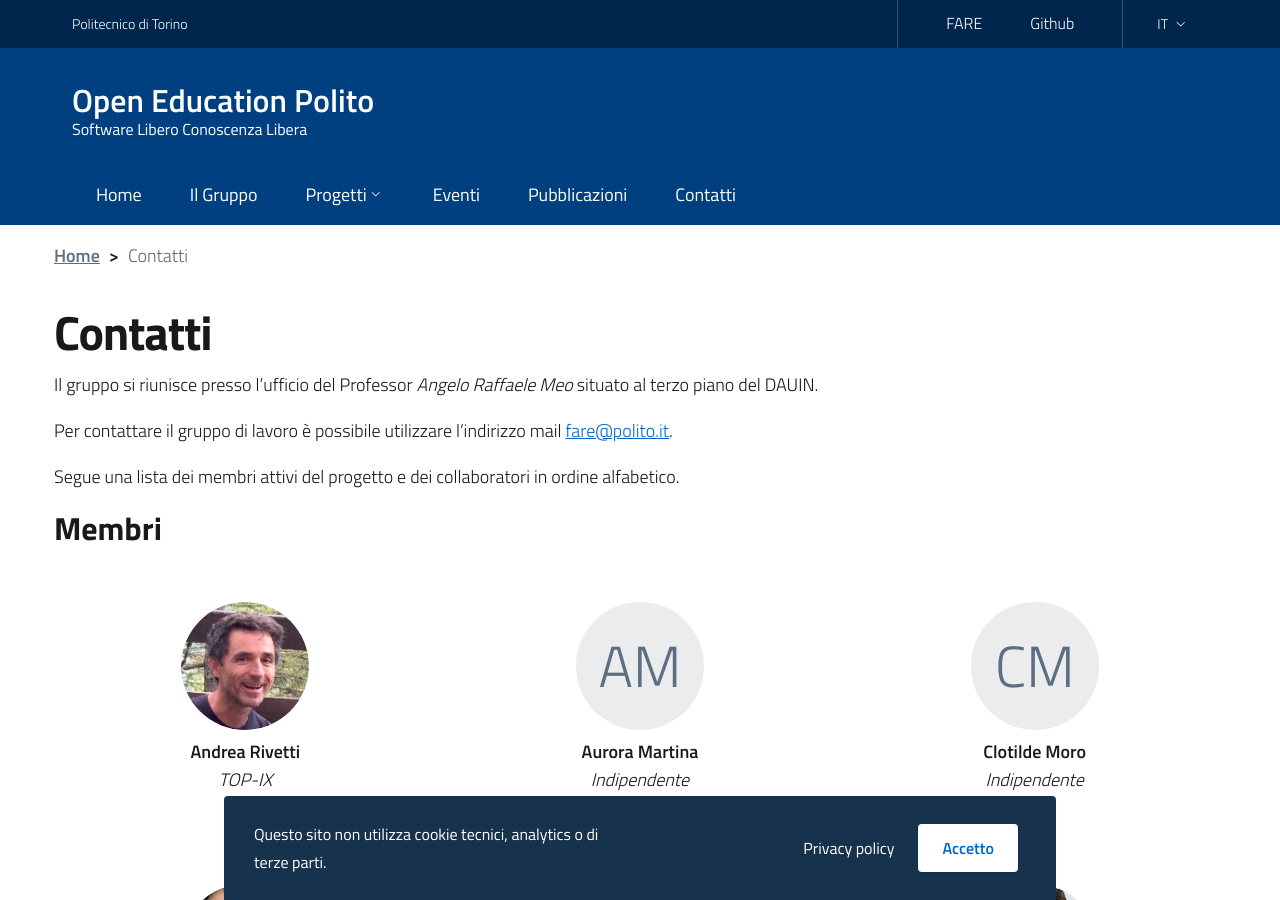
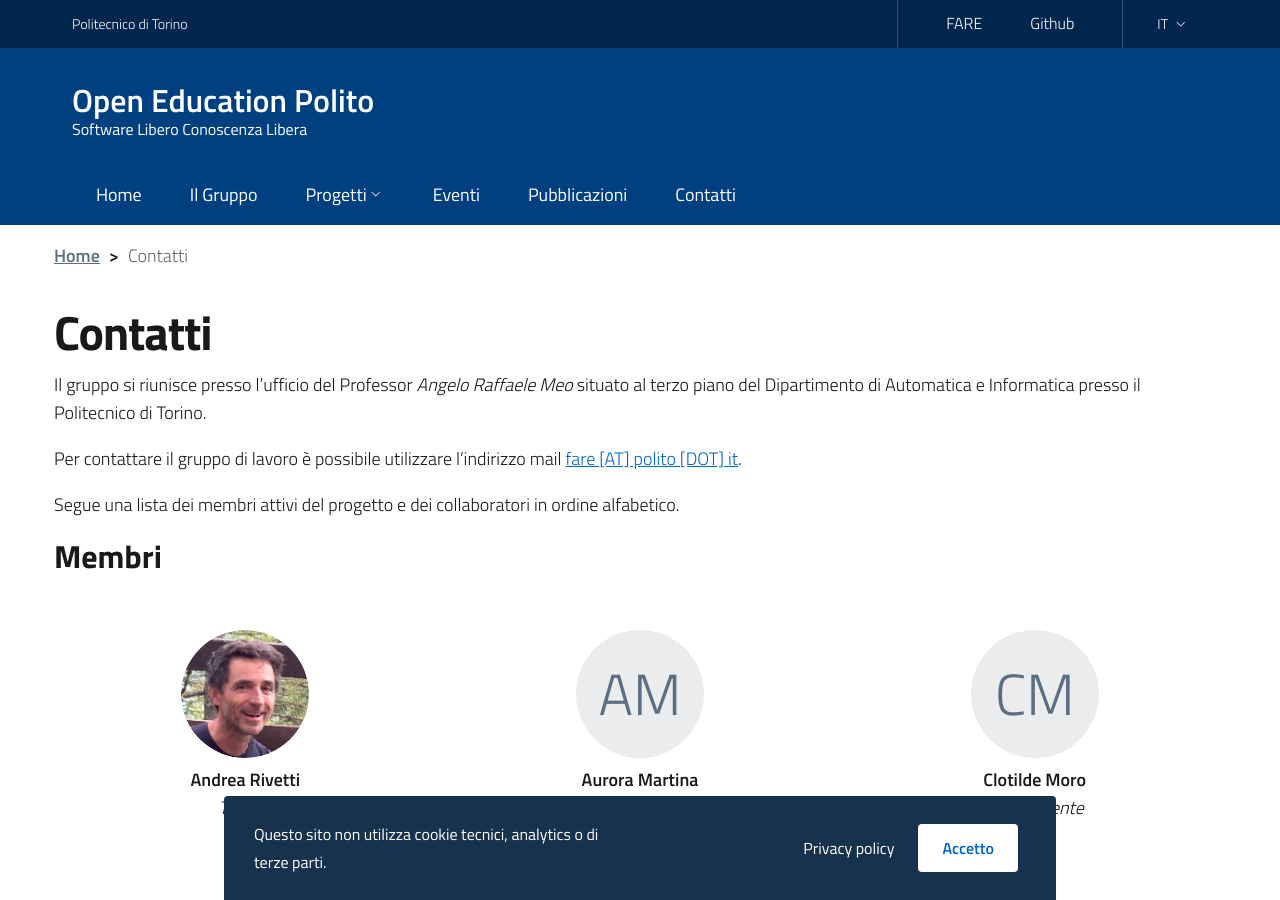
Before and after one commit to open-education-polito/org-website, a Jekyll site: the page built from it/contatti.md, in a window 1280 px wide and 900 px high. Built offline with Jekyll 4.4.1, drawn with Linux system fonts in a browser that asks for light colours.

Commit message:
Fix contacts section

```diff
--- a/it/contatti.md
+++ b/it/contatti.md
@@ -8,10 +8,11 @@ order: 20
 ---
 
 Il gruppo si riunisce presso l'ufficio del Professor *Angelo Raffaele Meo* situato al
-terzo piano del DAUIN.
+terzo piano del Dipartimento di Automatica e Informatica presso il Politecnico
+di Torino.
 
 Per contattare il gruppo di lavoro è possibile utilizzare l'indirizzo mail <a
-href="mailto:fare@polito.it">fare@polito.it</a>.
+href="mailto:fare@polito.it">fare [AT] polito [DOT] it</a>.
 
 Segue una lista dei membri attivi del progetto e dei collaboratori in
 ordine alfabetico.
```
